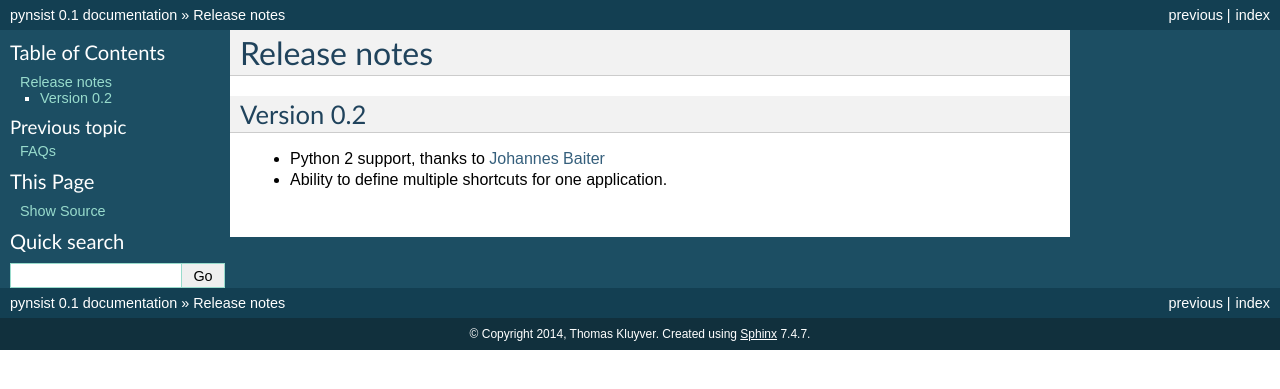
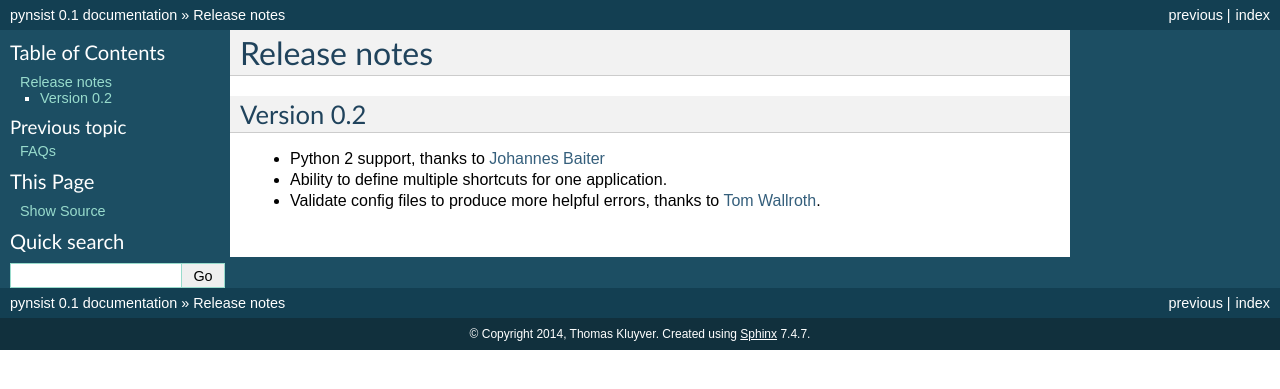
Before and after one commit to takluyver/pynsist, a Sphinx documentation site: the page built from doc/releasenotes.rst, in a window 1280 px wide. Shown: the top 389 px of the page. Built offline with Sphinx 7.4.7, drawn with Linux system fonts in a browser that asks for light colours.

Commit message:
Describe config file validation in release notes

```diff
--- a/doc/releasenotes.rst
+++ b/doc/releasenotes.rst
@@ -6,3 +6,5 @@ Version 0.2
 
 * Python 2 support, thanks to `Johannes Baiter <https://github.com/jbaiter>`_
 * Ability to define multiple shortcuts for one application.
+* Validate config files to produce more helpful errors, thanks to
+  `Tom Wallroth <https://github.com/devsnd>`_.
```
